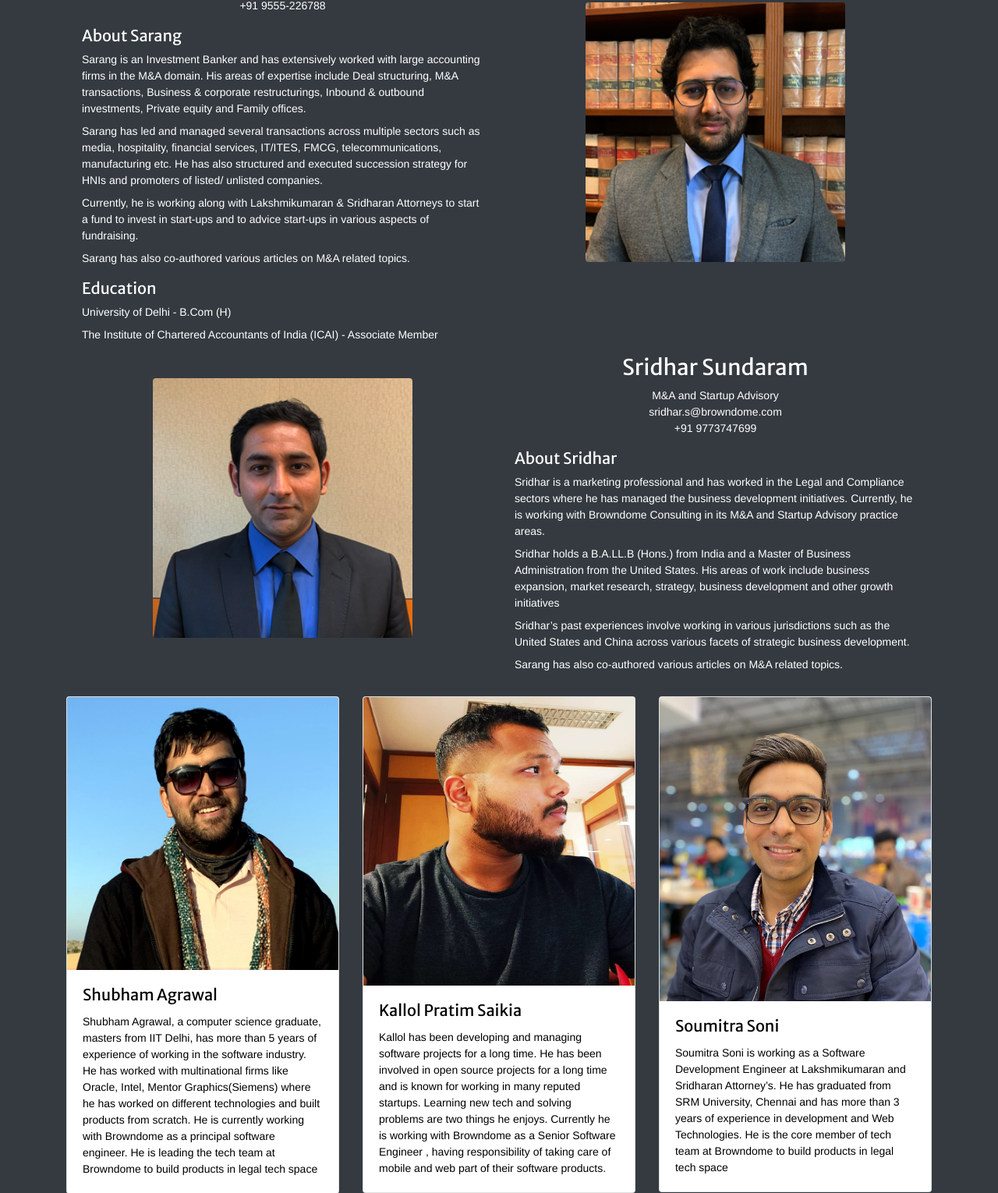
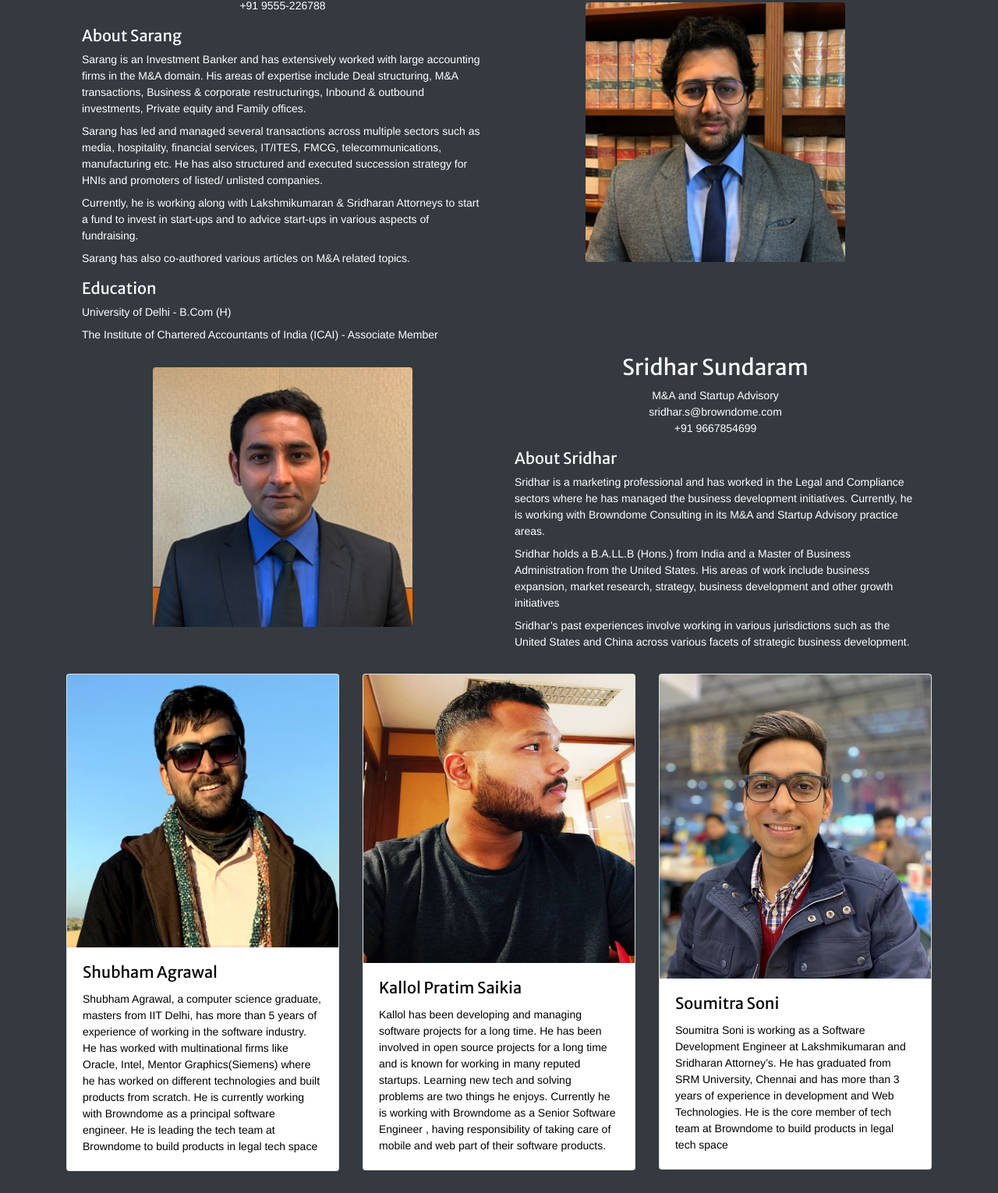
Before and after one commit to lakshmikumaran-sridharan/browndome-website, a Django app: page /accounts/password/reset/ in a window 1280 px wide. Shown: the part 4206-5736 px from the top of the page at 78% size. Run offline with Django 3.2, Linux system fonts and the light colour scheme; some libraries are stand-ins or nearby versions.

Commit message:
bio updated

```diff
--- a/browndome/templates/base.html
+++ b/browndome/templates/base.html
@@ -418,7 +418,7 @@
               <h3>Sridhar Sundaram</h3>
               <p class="marb-20">M&A and Startup Advisory</p>
               <p>sridhar.s@browndome.com</p>
-              <p>+91 9773747699</p>
+              <p>+91 9667854699</p>
               <h5 class="mt-3 text-left">About Sridhar</h5>
               <p class="mt-2 text-left">Sridhar is a marketing professional and has worked in the Legal and Compliance
                 sectors where he has managed the business development initiatives. Currently, he is working with
@@ -428,7 +428,7 @@
                 strategy, business development and other growth initiatives</p>
               <p class="mt-2 text-left">Sridhar’s past experiences involve working in various jurisdictions such as the
                 United States and China across various facets of strategic business development.</p>
-              <p class="mt-2 text-left">Sarang has also co-authored various articles on M&A related topics.</p>
+
             </div>
           </div>
         </div>
```
